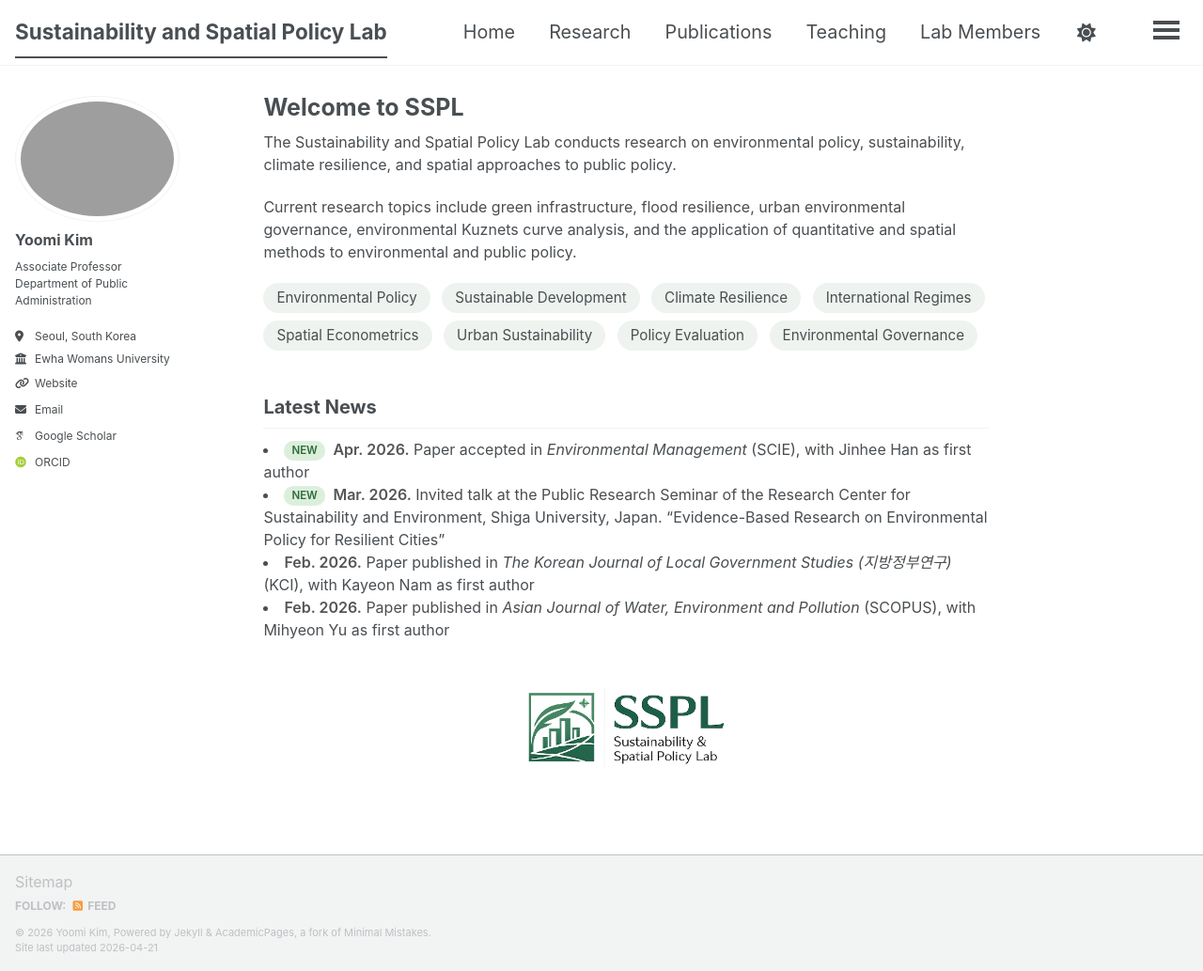
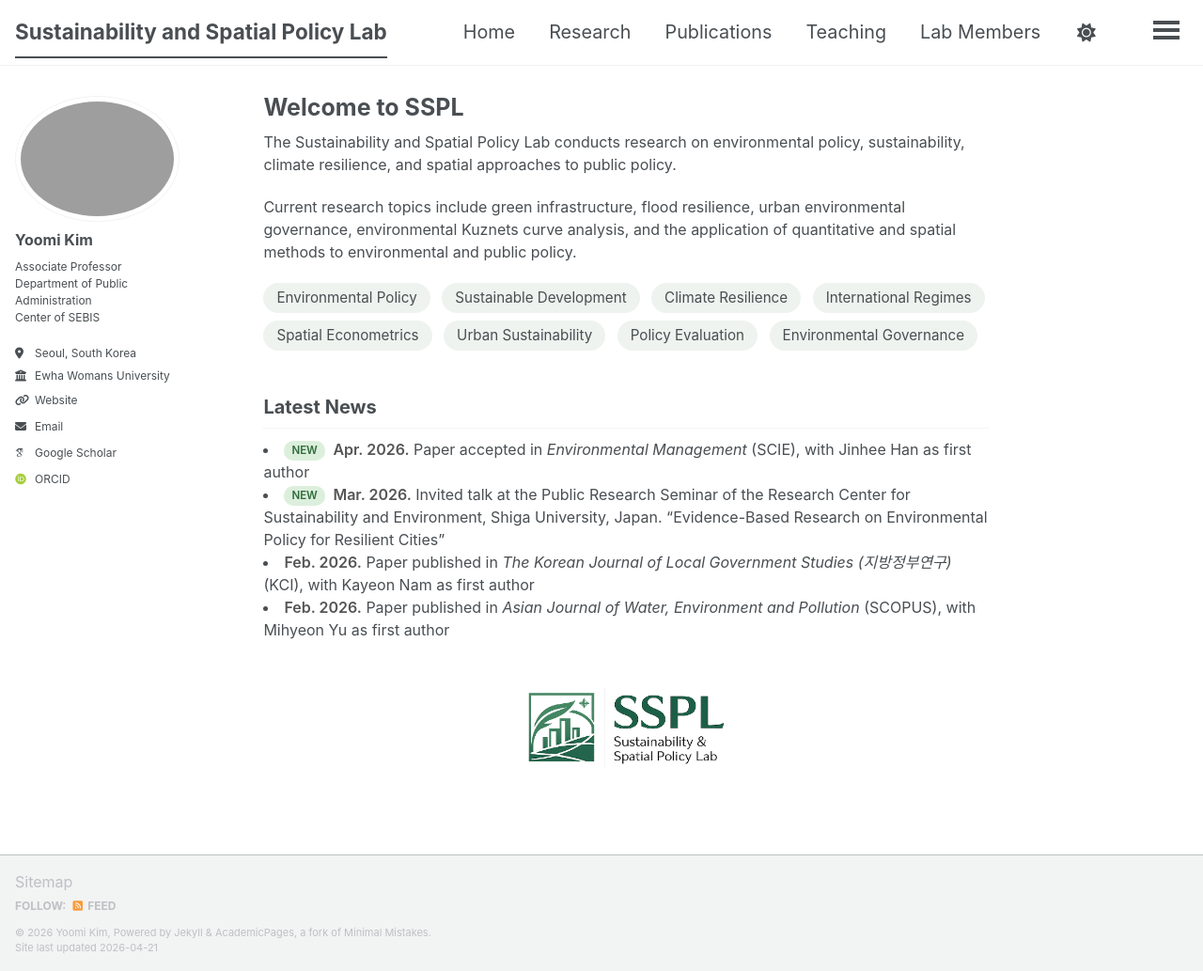
Before and after one commit to ymkim-ssplab/ymkim-ssplab.github.io, a Jekyll site: the page built from _pages/about.md, in a window 1280 px wide and 1033 px high. Shown: the whole window at 94% size. Built offline with Jekyll 4.4.1, drawn with Linux system fonts in a browser that asks for light colours; some web fonts are replaced; a script bundle is joined from its source files by our own code; library files that are not in the unit come from our copies.

Commit message:
Update _config.yml

```diff
--- a/_config.yml
+++ b/_config.yml
@@ -26,7 +26,7 @@ author:
   avatar           : "profile.JPG"
   name             : "Yoomi Kim"
   pronouns         : # example: "she/her"
-  bio              : "Associate Professor <br> Department of Public Administration"
+  bio              : "Associate Professor <br> Department of Public Administration <br> Center of SEBIS"
   location         : "Seoul, South Korea"
   employer         : "Ewha Womans University"
   uri              : https://www.ewha.ac.kr/ewhaen/professor/info.do?mode=view&pId=Ue2Q3ja4I5vRBFg5aG19Sw%3D%3D
```
